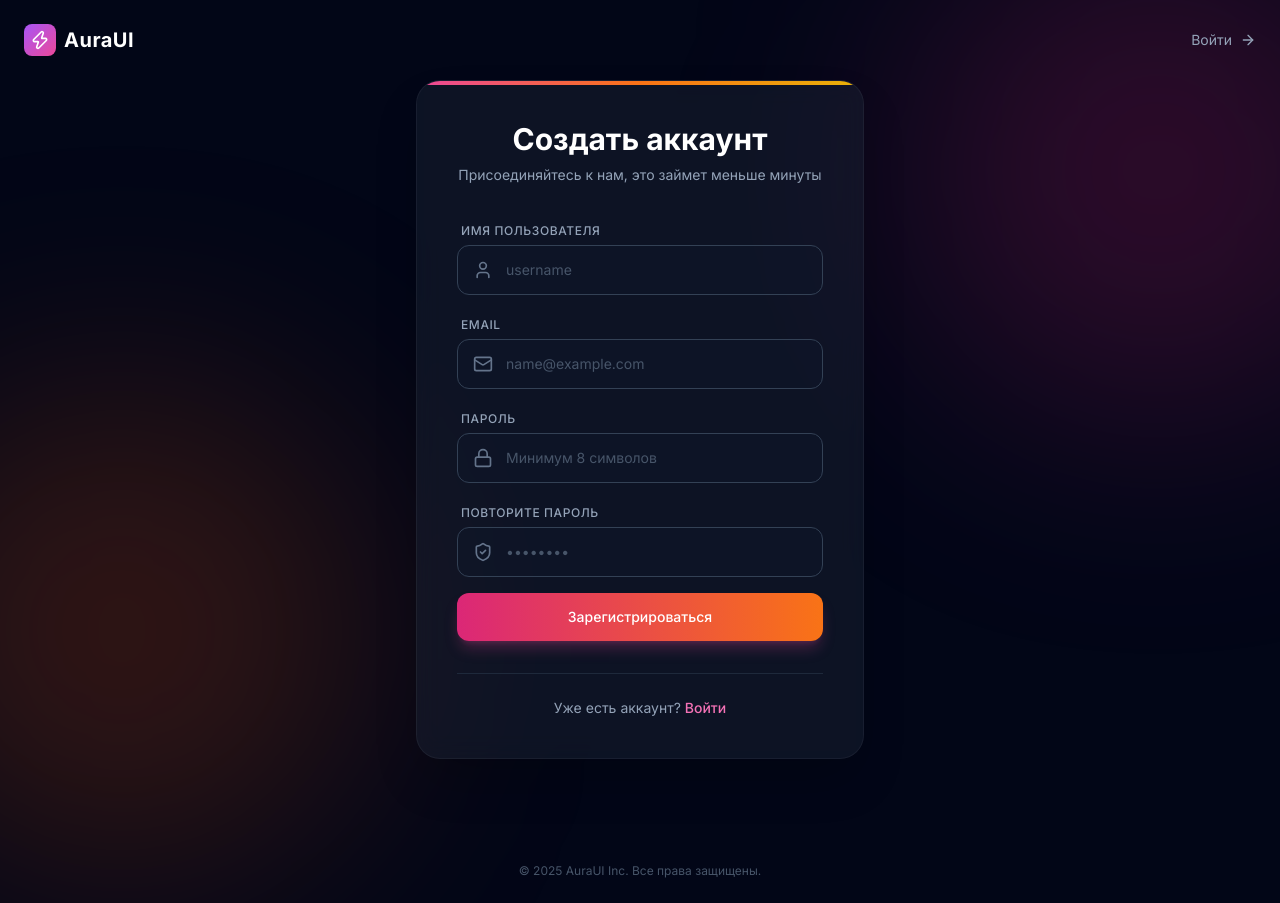
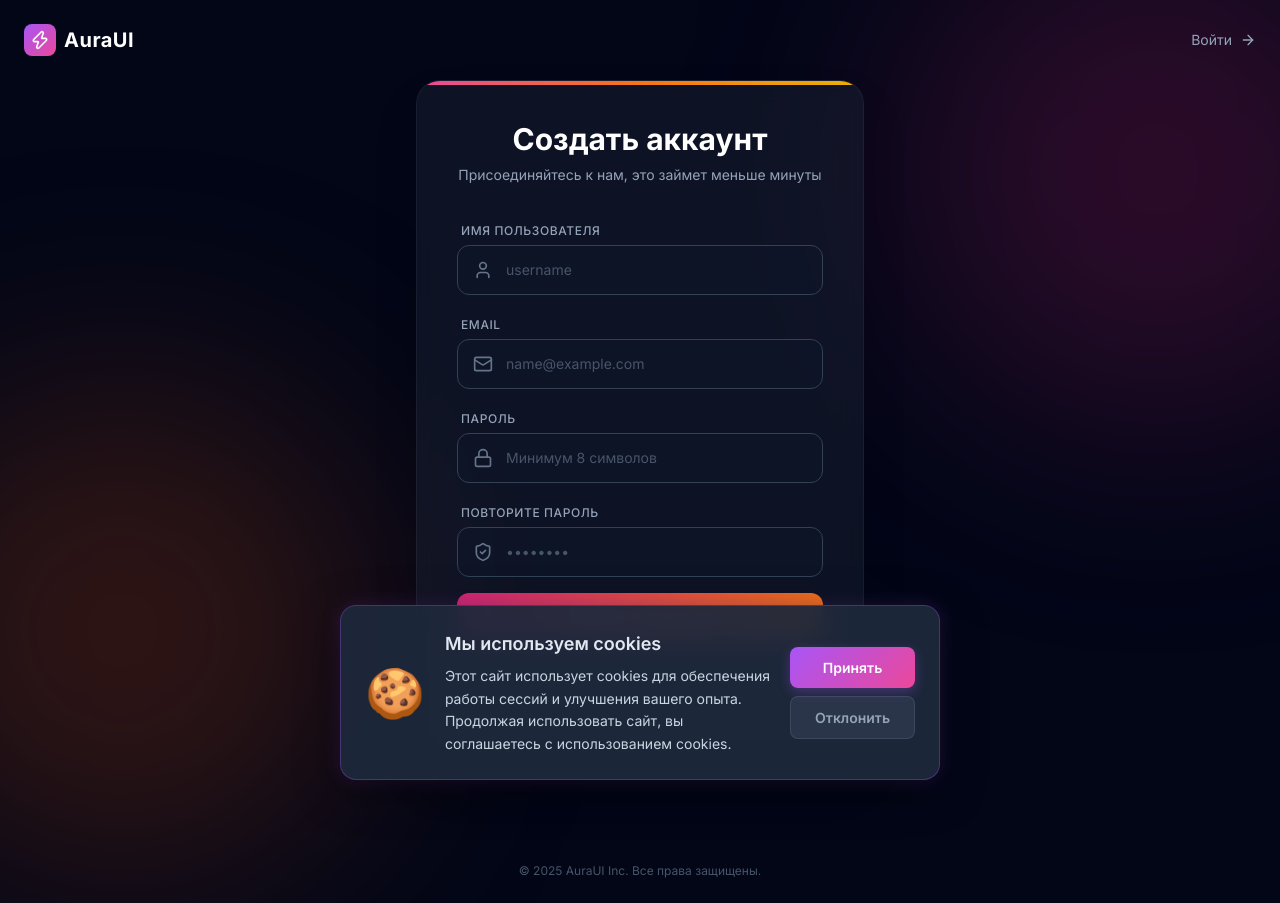
Before and after one commit to randomu3/php-project, a PHP site: page /register in a window 1280 px wide. Run offline with PHP 8.4, Linux system fonts and the light colour scheme; some libraries are stand-ins or nearby versions.

Commit message:
feat: add cookie consent banner to all pages

```diff
--- /dev/null
+++ b/src/assets/js/cookie-consent.js
@@ -0,0 +1,244 @@
+/**
+ * Cookie Consent Banner
+ * Показывает уведомление о использовании cookies
+ */
+
+(function() {
+    'use strict';
+
+    const COOKIE_NAME = 'cookie_consent';
+    const COOKIE_EXPIRY_DAYS = 365;
+
+    /**
+     * Проверяет, дал ли пользователь согласие
+     */
+    function hasConsent() {
+        return document.cookie.split('; ').some(cookie => cookie.startsWith(COOKIE_NAME + '='));
+    }
+
+    /**
+     * Сохраняет согласие пользователя
+     */
+    function saveConsent() {
+        const date = new Date();
+        date.setTime(date.getTime() + (COOKIE_EXPIRY_DAYS * 24 * 60 * 60 * 1000));
+        document.cookie = COOKIE_NAME + '=accepted; expires=' + date.toUTCString() + '; path=/; SameSite=Strict';
+    }
+
+    /**
+     * Создает и показывает баннер
+     */
+    function showBanner() {
+        // Проверяем, не показан ли уже баннер
+        if (document.getElementById('cookie-consent-banner')) {
+            return;
+        }
+
+        // Создаем HTML баннера
+        const banner = document.createElement('div');
+        banner.id = 'cookie-consent-banner';
+        banner.innerHTML = `
+            <div class="cookie-consent-content">
+                <div class="cookie-consent-icon">
+                    🍪
+                </div>
+                <div class="cookie-consent-text">
+                    <p class="cookie-consent-title">Мы используем cookies</p>
+                    <p class="cookie-consent-description">
+                        Этот сайт использует cookies для обеспечения работы сессий и улучшения вашего опыта.
+                        Продолжая использовать сайт, вы соглашаетесь с использованием cookies.
+                    </p>
+                </div>
+                <div class="cookie-consent-actions">
+                    <button id="cookie-consent-accept" class="cookie-consent-btn cookie-consent-btn-accept">
+                        Принять
+                    </button>
+                    <button id="cookie-consent-decline" class="cookie-consent-btn cookie-consent-btn-decline">
+                        Отклонить
+                    </button>
+                </div>
+            </div>
+        `;
+
+        // Добавляем стили
+        const style = document.createElement('style');
+        style.textContent = `
+            #cookie-consent-banner {
+                position: fixed;
+                bottom: 20px;
+                left: 50%;
+                transform: translateX(-50%);
+                max-width: 600px;
+                width: calc(100% - 40px);
+                background: rgba(30, 41, 59, 0.95);
+                backdrop-filter: blur(12px);
+                border: 1px solid rgba(168, 85, 247, 0.3);
+                border-radius: 16px;
+                padding: 24px;
+                box-shadow: 0 10px 40px rgba(0, 0, 0, 0.5), 0 0 20px rgba(168, 85, 247, 0.2);
+                z-index: 10000;
+                animation: slideUp 0.4s ease-out;
+            }
+
+            @keyframes slideUp {
+                from {
+                    opacity: 0;
+                    transform: translateX(-50%) translateY(20px);
+                }
+                to {
+                    opacity: 1;
+                    transform: translateX(-50%) translateY(0);
+                }
+            }
+
+            .cookie-consent-content {
+                display: flex;
+                align-items: center;
+                gap: 20px;
+            }
+
+            .cookie-consent-icon {
+                font-size: 48px;
+                flex-shrink: 0;
+                animation: bounce 2s infinite;
+            }
+
+            @keyframes bounce {
+                0%, 100% { transform: translateY(0); }
+                50% { transform: translateY(-5px); }
+            }
+
+            .cookie-consent-text {
+                flex: 1;
+            }
+
+            .cookie-consent-title {
+                color: #e2e8f0;
+                font-size: 18px;
+                font-weight: 600;
+                margin: 0 0 8px 0;
+            }
+
+            .cookie-consent-description {
+                color: #cbd5e1;
+                font-size: 14px;
+                line-height: 1.6;
+                margin: 0;
+            }
+
+            .cookie-consent-actions {
+                display: flex;
+                flex-direction: column;
+                gap: 8px;
+                flex-shrink: 0;
+            }
+
+            .cookie-consent-btn {
+                padding: 10px 24px;
+                border: none;
+                border-radius: 8px;
+                font-size: 14px;
+                font-weight: 600;
+                cursor: pointer;
+                transition: all 0.2s ease;
+                white-space: nowrap;
+            }
+
+            .cookie-consent-btn-accept {
+                background: linear-gradient(135deg, #a855f7 0%, #ec4899 100%);
+                color: white;
+                box-shadow: 0 4px 12px rgba(168, 85, 247, 0.3);
+            }
+
+            .cookie-consent-btn-accept:hover {
+                transform: translateY(-2px);
+                box-shadow: 0 6px 16px rgba(168, 85, 247, 0.4);
+            }
+
+            .cookie-consent-btn-decline {
+                background: rgba(100, 116, 139, 0.2);
+                color: #94a3b8;
+                border: 1px solid rgba(100, 116, 139, 0.3);
+            }
+
+            .cookie-consent-btn-decline:hover {
+                background: rgba(100, 116, 139, 0.3);
+                color: #cbd5e1;
+            }
+
+            @media (max-width: 640px) {
+                #cookie-consent-banner {
+                    bottom: 10px;
+                    width: calc(100% - 20px);
+                    padding: 20px;
+                }
+
+                .cookie-consent-content {
+                    flex-direction: column;
+                    text-align: center;
+                }
+
+                .cookie-consent-icon {
+                    font-size: 40px;
+                }
+
+                .cookie-consent-actions {
+                    width: 100%;
+                }
+
+                .cookie-consent-btn {
+                    width: 100%;
+                }
+            }
+        `;
+
+        document.head.appendChild(style);
+        document.body.appendChild(banner);
+
+        // Обработчики кнопок
+        document.getElementById('cookie-consent-accept').addEventListener('click', function() {
+            saveConsent();
+            hideBanner();
+        });
+
+        document.getElementById('cookie-consent-decline').addEventListener('click', function() {
+            hideBanner();
+            // Можно добавить логику для отключения необязательных cookies
+        });
+    }
+
+    /**
+     * Скрывает баннер с анимацией
+     */
+    function hideBanner() {
+        const banner = document.getElementById('cookie-consent-banner');
+        if (banner) {
+            banner.style.animation = 'slideDown 0.3s ease-out';
+            setTimeout(() => {
+                banner.remove();
+            }, 300);
+        }
+    }
+
+    // Добавляем анимацию скрытия
+    const hideStyle = document.createElement('style');
+    hideStyle.textContent = `
+        @keyframes slideDown {
+            from {
+                opacity: 1;
+                transform: translateX(-50%) translateY(0);
+            }
+            to {
+                opacity: 0;
+                transform: translateX(-50%) translateY(20px);
+            }
+        }
+    `;
+    document.head.appendChild(hideStyle);
+
+    // Показываем баннер, если согласие не дано
+    if (!hasConsent()) {
+        // Небольшая задержка для лучшего UX
+        setTimeout(showBanner, 1000);
+    }
+})();
--- a/src/templates/footer.php
+++ b/src/templates/footer.php
@@ -1,5 +1,8 @@
     <!-- jQuery скрипты with cache busting -->
     <script src="/assets/js/app.js?v=<?= ASSET_VERSION ?>"></script>
+
+    <!-- Cookie Consent -->
+    <script src="/assets/js/cookie-consent.js?v=<?= ASSET_VERSION ?>"></script>
 
     <!-- Инициализация Lucide иконок -->
     <script>
--- a/src/views/access_denied.view.php
+++ b/src/views/access_denied.view.php
@@ -23,6 +23,7 @@
             <a href="/" class="px-5 py-2.5 bg-slate-800 hover:bg-slate-700 rounded-lg text-sm font-medium transition-colors">На главную</a>
         </div>
     </div>
+    <script src="/assets/js/cookie-consent.js?v=<?= ASSET_VERSION ?>"></script>
     <script>lucide.createIcons();</script>
 </body>
 </html>
--- a/src/views/admin.view.php
+++ b/src/views/admin.view.php
@@ -117,5 +117,6 @@
             }, 5000);
         }
     </script>
+    <script src="/assets/js/cookie-consent.js?v=<?= ASSET_VERSION ?>"></script>
 </body>
 </html>
--- a/src/views/forgot_password.view.php
+++ b/src/views/forgot_password.view.php
@@ -129,6 +129,7 @@
         &copy; <?= date('Y') ?> AuraUI Inc. Все права защищены.
     </footer>
 
+    <script src="/assets/js/cookie-consent.js?v=<?= ASSET_VERSION ?>"></script>
     <script>
         lucide.createIcons();
     </script>
--- a/src/views/login.view.php
+++ b/src/views/login.view.php
@@ -91,6 +91,7 @@
     </footer>
 
     <script src="/assets/js/app.js?v=<?= ASSET_VERSION ?>"></script>
+    <script src="/assets/js/cookie-consent.js?v=<?= ASSET_VERSION ?>"></script>
     <script>lucide.createIcons();</script>
 </body>
 </html>
--- a/src/views/register.view.php
+++ b/src/views/register.view.php
@@ -122,6 +122,7 @@
     </footer>
 
     <script src="/assets/js/app.js?v=<?= ASSET_VERSION ?>"></script>
+    <script src="/assets/js/cookie-consent.js?v=<?= ASSET_VERSION ?>"></script>
     <script>lucide.createIcons();</script>
 </body>
 </html>
--- a/src/views/reset_password.view.php
+++ b/src/views/reset_password.view.php
@@ -162,6 +162,7 @@
         &copy; <?= date('Y') ?> AuraUI Inc. Все права защищены.
     </footer>
 
+    <script src="/assets/js/cookie-consent.js?v=<?= ASSET_VERSION ?>"></script>
     <script>
         lucide.createIcons();
     </script>
```
